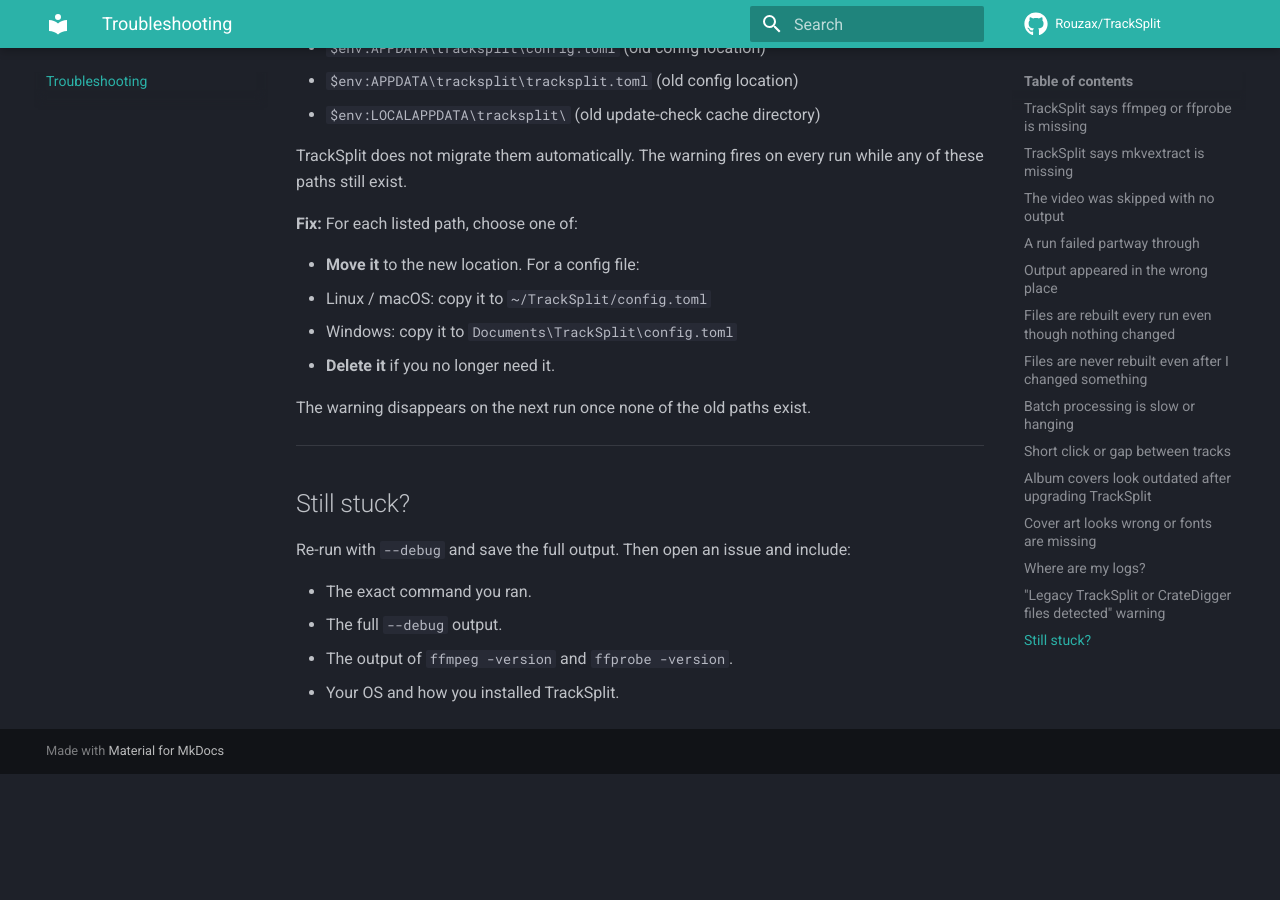
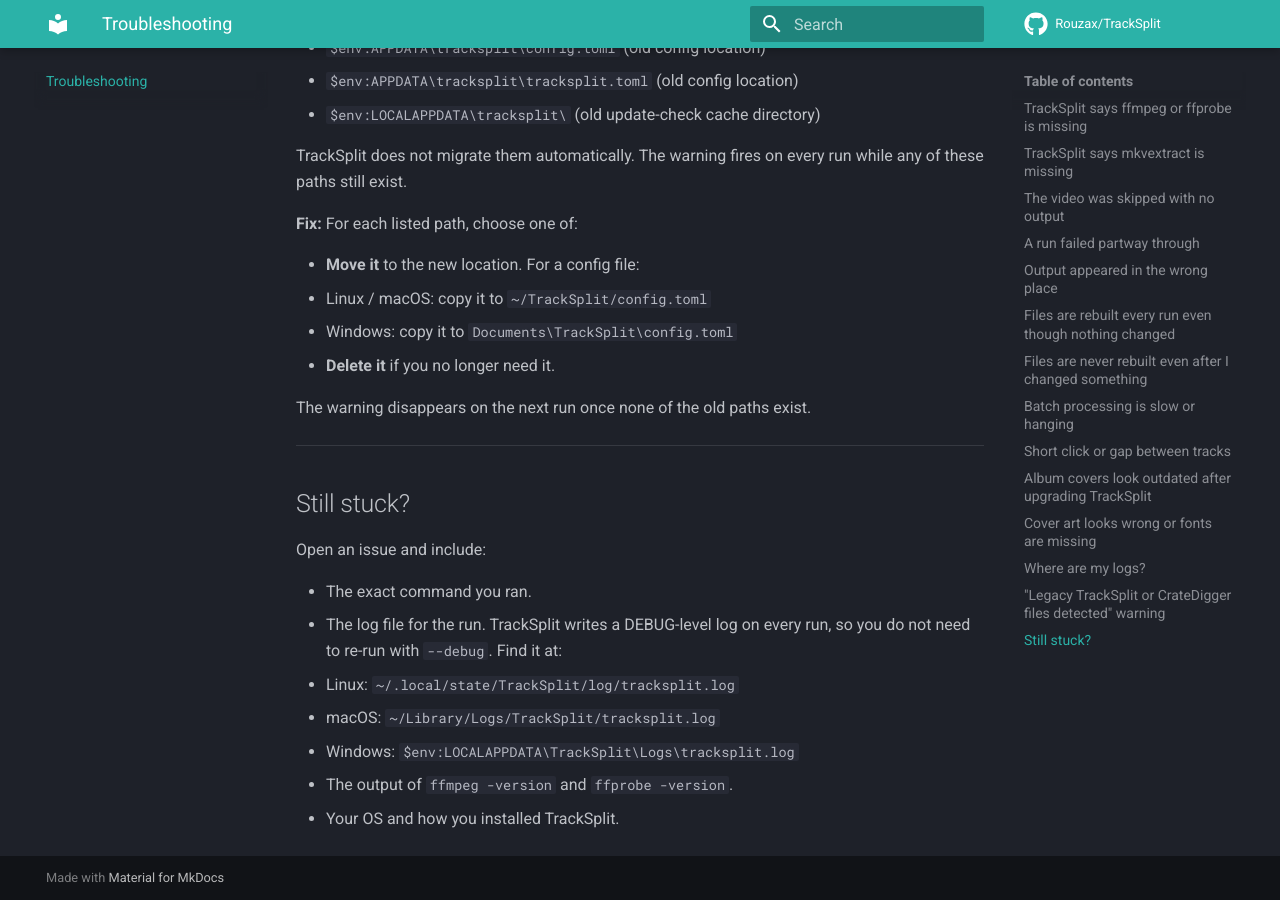
Before and after one commit to Rouzax/TrackSplit, an MkDocs documentation site: the page built from docs/troubleshooting.md, in a window 1280 px wide and 900 px high, scrolled down 6590 px. Built offline with MkDocs 1.6.1 and Material for MkDocs 9.7.7, drawn with Linux system fonts in a browser that asks for light colours; comment, search, counter and statistics services are not loaded; before the commit the page ends 7364 px from its top, so only the background shows below that.

Commit message:
docs(troubleshooting): point bug reports at the rotating log

```diff
--- a/docs/troubleshooting.md
+++ b/docs/troubleshooting.md
@@ -230,9 +230,12 @@
 
 ## Still stuck?
 
-Re-run with `--debug` and save the full output. Then open an issue and include:
+Open an issue and include:
 
 - The exact command you ran.
-- The full `--debug` output.
+- The log file for the run. TrackSplit writes a DEBUG-level log on every run, so you do not need to re-run with `--debug`. Find it at:
+  - Linux: `~/.local/state/TrackSplit/log/tracksplit.log`
+  - macOS: `~/Library/Logs/TrackSplit/tracksplit.log`
+  - Windows: `$env:LOCALAPPDATA\TrackSplit\Logs\tracksplit.log`
 - The output of `ffmpeg -version` and `ffprobe -version`.
 - Your OS and how you installed TrackSplit.
```
